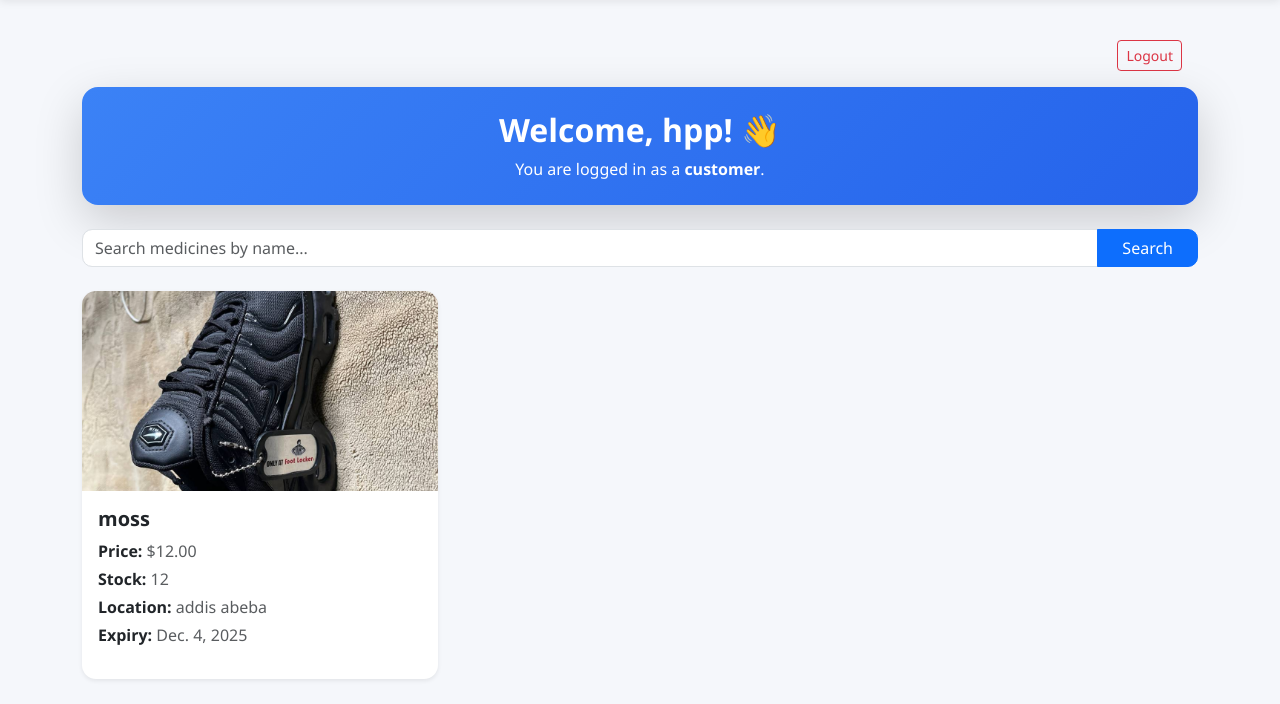
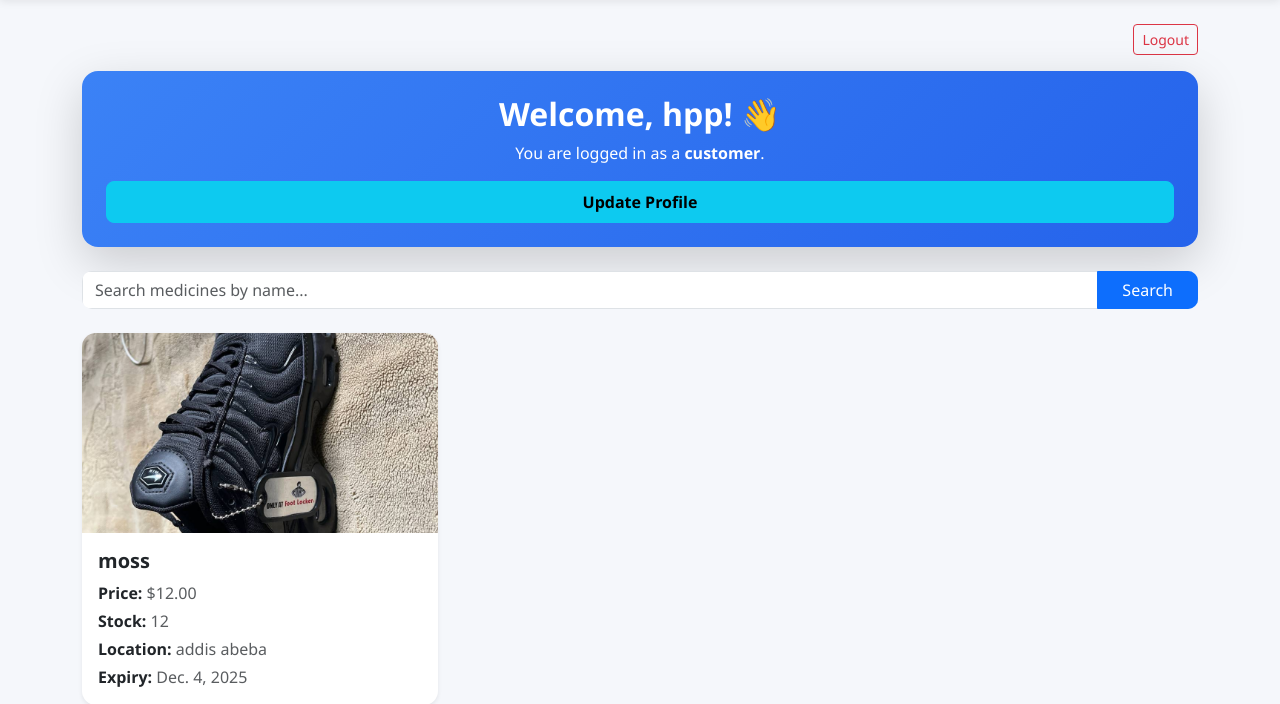
Before and after one commit to mussietarekegn/pharmacy-project, a Django app: page /customer/welcome/ in a window 1280 px wide. Shown: the part 63-767 px from the top of the page. Run offline with Django 5.2, Linux system fonts and the light colour scheme; a user stored in the database is signed in; data comes from the database, SQL or seed files in the repository; both versions use the stored data as it was after the commit.

Commit message:
Done the customer profile update part

```diff
--- a/phrma/member/templates/member/customer_welcome.html
+++ b/phrma/member/templates/member/customer_welcome.html
@@ -5,28 +5,25 @@
 <div class="container mt-4">
 
     {% if user.is_authenticated %}
-    <div class="text-end p-3">
-        <a href="{% url 'logout' %}" class="btn btn-outline-danger btn-sm">Logout</a>
-    </div>
+        <div class="d-flex justify-content-end mb-3">
+            <a href="{% url 'logout' %}" class="btn btn-outline-danger btn-sm">Logout</a>
+        </div>
     {% endif %}
 
     <div class="card shadow-lg p-4 mb-4 text-center border-0"
          style="border-radius: 16px; background: linear-gradient(135deg, #3b82f6, #2563eb); color: white;">
         <h2 class="fw-bold">Welcome, {{ user.username }}! 👋</h2>
-        <p class="mb-0">You are logged in as a <strong>customer</strong>.</p>
+        <p class="mb-3">You are logged in as a <strong>customer</strong>.</p>
+        <a href="{% url 'update_customer_profile' %}" class="btn btn-info fw-semibold px-4 py-2 rounded-3">
+            Update Profile
+        </a>
     </div>
 
     <form method="GET" class="mb-4">
-        <div class="input-group">
-            <input
-                type="text"
-                name="q"
-                class="form-control"
-                placeholder="Search medicines by name..."
-                value="{{ query }}"
-                style="border-radius: 10px 0 0 10px;"
-            >
-            <button type="submit" class="btn btn-primary px-4" style="border-radius: 0 10px 10px 0;">
+        <div class="input-group" style="border-radius: 10px; overflow: hidden;">
+            <input type="text" name="q" class="form-control" placeholder="Search medicines by name..."
+                   value="{{ query }}">
+            <button type="submit" class="btn btn-primary px-4">
                 Search
             </button>
         </div>
@@ -55,16 +52,13 @@
                                 <p class="text-muted mb-1">
                                     <strong class="text-dark">Price:</strong> ${{ med.price }}
                                 </p>
-
                                 <p class="text-muted mb-1">
                                     <strong class="text-dark">Stock:</strong> {{ med.stock }}
                                 </p>
-
                                 <p class="text-muted mb-1">
                                     <strong class="text-dark">Location:</strong> {{ med.location }}
                                 </p>
-
-                                <p class="text-muted">
+                                <p class="text-muted mb-0">
                                     <strong class="text-dark">Expiry:</strong> {{ med.expiry_date }}
                                 </p>
                             </div>
--- a/phrma/member/urls.py
+++ b/phrma/member/urls.py
@@ -17,6 +17,7 @@ urlpatterns = [
     path('medicine/<int:medicine_id>/', views.medicine_detail, name='medicine_detail'),
     path('medicine/<int:medicine_id>/edit/', views.edit_medicine, name='edit_medicine'),
     path('medicine/<int:medicine_id>/delete/', views.delete_medicine, name='delete_medicine'),
+    path('customer/profile/update/', views.update_customer_profile, name='update_customer_profile'),
 
 
 ]
```
Also changed, not shown: phrma/member/templates/member/update_customer_profile.html (added, +46 -0 lines), phrma/db.sqlite3.
